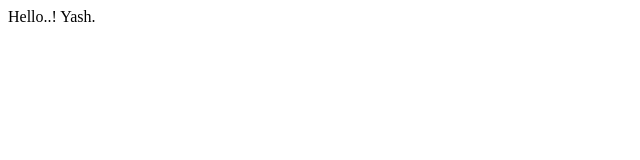
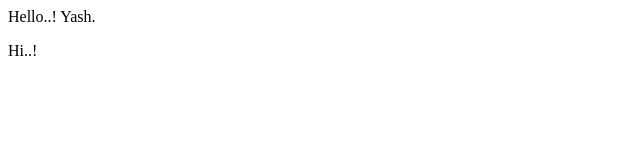
Before and after one commit to yashsb-07/First-demo, a plain HTML site: page index.html in a window 1280 px wide. Shown: the full height of the page, 0-640 px from the left. Drawn offline with Linux system fonts and the light colour scheme.

Commit message:
Add New Para

```diff
--- a/index.html
+++ b/index.html
@@ -1 +1,2 @@
 <p>Hello..! Yash.</p>
+<p>Hi..!</p>
```
Also changed, not shown: 1 other file.
